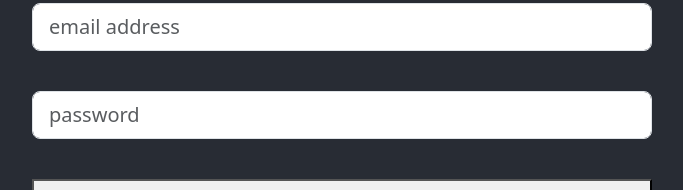
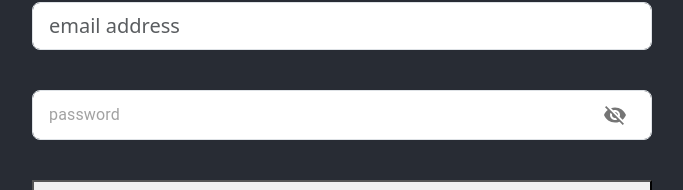
Before and after one commit to michaeldinata/find_food_app_client, a React (Create React App) app: page /signin in a window 1280 px wide. Shown: the part 352-542 px from the top of the page, without its empty margins (298-981 px from the left). Built offline with nearby package versions, Linux system fonts and the light colour scheme.

Commit message:
FOOD-6: using HTTPS to access UI, along with SSL certificates and keys. Also integrated with backend's login API, and take in CSRF token first on each mount of App component, and placeholder session API call. Also added UI to show and unshow password using Material UI.

```diff
--- a/package.json
+++ b/package.json
@@ -3,6 +3,10 @@
   "version": "0.1.0",
   "private": true,
   "dependencies": {
+    "@emotion/react": "^11.11.4",
+    "@emotion/styled": "^11.11.5",
+    "@mui/icons-material": "^5.15.20",
+    "@mui/material": "^5.15.20",
     "@testing-library/jest-dom": "^5.17.0",
     "@testing-library/react": "^13.4.0",
     "@testing-library/user-event": "^13.5.0",
--- a/src/App.js
+++ b/src/App.js
@@ -1,10 +1,48 @@
 import logo from './logo.svg';
 import './App.css';
+import { api } from './index'
 import { Link } from "react-router-dom";
+import { Component } from 'react';
 
-export const APIlink = 'http://127.0.0.1:8000/findfood'
 
-function App() {
+class App extends Component {
+  componentDidMount() {
+    this.getSession();
+  }
+
+  getCSRF() {
+    api.get("csrf/", {
+      withCredentials: true
+    }).then((response) => {
+      console.log('response here: ' + response.headers)
+      let csrftoken = response.headers.get("x-csrftoken")
+      localStorage.setItem('csrf', csrftoken);
+      console.log('csrftoken here: ' + csrftoken)
+    }).catch((error) => {
+      console.log(error)
+    })
+  }
+
+  getSession() {
+    api.get("session/", {
+      withCredentials: true
+    })
+    .then((response) => {
+      const data = response.data
+      console.log(data)
+      if(data.isAuthenticated) {
+        localStorage.setItem('isAuthenticated', true);
+      } else {
+        localStorage.setItem('isAuthenticated', false);
+        this.getCSRF()
+      }
+    })
+    .catch((error) => {
+      console.log(error)
+    })
+  }
+
+  render() {
     return (
       <div className="App">
         <div className="login-btn" >
@@ -26,5 +64,6 @@ function App() {
       </div>
     );
   }
+}
 
 export default App;
--- a/src/components/sign-in/index.js
+++ b/src/components/sign-in/index.js
@@ -1,46 +1,68 @@
 import { useState } from "react"
 import "./assets/styles.css"
 import "bootstrap/dist/css/bootstrap.css"
+import IconButton from "@mui/material/IconButton";
+import VisibilityIcon from '@mui/icons-material/Visibility';
+import InputAdornment from "@mui/material/InputAdornment";
+import VisibilityOffIcon from '@mui/icons-material/VisibilityOff';
+import Input from '@mui/material/Input'
 import { Submit } from "./helpers"
-import { APIlink } from "../../App"
 import { Link, redirect } from "react-router-dom";
+import { api } from '../../index'
 
 export function SignIn() {
     const [email, setEmail] = useState("")
-    const [password, setPassword] = useState("")
+    const [pwValues, setPwValues] = useState({
+        password: "",
+        showPassword: false
+    })
     const [error, setError] = useState(null)
+
+    const handleClickShowPassword = () => {
+        setPwValues({
+            ...pwValues,
+            showPassword: !pwValues.showPassword
+        })
+    }
+
+    const handleMouseDownPassword = (event) => {
+        event.preventDefault()
+    }
+
+    const handlePasswordChange = (prop) => (event) => {
+        setPwValues({
+            ...pwValues,
+            [prop]: event.target.value
+        })
+    }
 
     const handleSubmit = async (event, password, email) => {
         event.preventDefault();
 
-        var myHeaders = new Headers();
-        myHeaders.set('Authorization', 'Basic ' + encodeURI(email + ":" + password));
-
-        var requestOptions = {
-            method: "GET",
-            headers: myHeaders,
-            redirect: 'follow'
-        }
-
         let response;
 
-        try{
-            response = await fetch (`${APIlink}/login`, requestOptions)
-        } catch(err) {
-            console.log(err)
-            setError(err);
-            return;
-        }
+        response = api.post('login/', {
+            "email": email,
+            "password": password
+        }, {
+            headers: {
+            'Content-Type': 'application/json',
+            "X-CSRFToken": localStorage.getItem('csrf')
+            },
+            withCredentials: true
+        }).then(res => {
+            const isLogin = res.data['login']
+            if (isLogin) localStorage.setItem('isAuthenticated', true);
+        }, error => {
+            console.log(error)
+        })
 
-        console.log(response)
-        const result = await response.text();
-        const json = JSON.parse(result);
 
         if(response.status === 200) {
             setError(null);
             localStorage.setItem('isAuthenticated', true);
         } else {
-            setError(json.error)
+            setError(null)
         }
     }
 
@@ -71,14 +93,32 @@ export function SignIn() {
                 </small>
 
                 <div className="input-group mb-3">
-                <input className="form-control form-control-lg"
-                type="text"
+                <Input className="form-control form-control-lg"
+                type= {pwValues.showPassword ? "text" : "password"}
                 id="password"
-                value={password}
+                value={pwValues.password}
                 placeholder="password"
-                onChange={(event) => {
-                    setError("")
-                    setPassword(event.target.value)}}/>
+                onChange={handlePasswordChange("password")}
+                disableUnderline={true}
+                endAdornment={
+                    <InputAdornment position="end">
+                        <IconButton
+                            onClick={
+                                handleClickShowPassword
+                            }
+                            onMouseDown={
+                                handleMouseDownPassword
+                            }
+                        >
+                            {pwValues.showPassword ? (
+                                <VisibilityIcon />
+                            ) : (
+                                <VisibilityOffIcon />
+                            )}
+                        </IconButton>
+                    </InputAdornment>
+                }
+                />
                 </div>
 
                 <small style={{ color: "red", height: "10px", display: "inline-block"}}>
@@ -92,11 +132,11 @@ export function SignIn() {
                 <button className="button"
                     onClick={(event) => {
                     console.log(email)
-                    console.log(password)
+                    console.log(pwValues.password)
                     console.log(event)
                     event.preventDefault();
-                    if(email != "" && password != "") {
-                        handleSubmit(event, password, email);
+                    if(email != "" && pwValues.password != "") {
+                        handleSubmit(event, pwValues.password, email);
                     } else {
                         setError("Email and Password cannot be empty!")
                     }
--- a/src/index.js
+++ b/src/index.js
@@ -6,6 +6,7 @@ import {
   createBrowserRouter,
   createRoutesFromElements
 } from "react-router-dom";
+import axios from 'axios'
 import './index.css';
 import App from './App';
 import reportWebVitals from './reportWebVitals';
@@ -28,6 +29,17 @@ root.render(
   </React.StrictMode>
 );
 
+let APIlink = 'https://127.0.0.1:8000/findfood/api/v1'
+let defaultTimeout = 30000
+
+axios.defaults.xsrfHeaderName = 'x-csrftoken'
+axios.defaults.xsrfCookieName = 'csrftoken'
+axios.defaults.withCredentials = true
+axios.defaults.baseURL = APIlink
+axios.defaults.timeout = defaultTimeout
+
+export const api = axios.create()
+
 // If you want to start measuring performance in your app, pass a function
 // to log results (for example: reportWebVitals(console.log))
 // or send to an analytics endpoint. Learn more: https://bit.ly/CRA-vitals
```
Also changed, not shown: 2 other files (tests, documents, lock files or other folders). Lines whose indentation alone changed are shown as unchanged.
